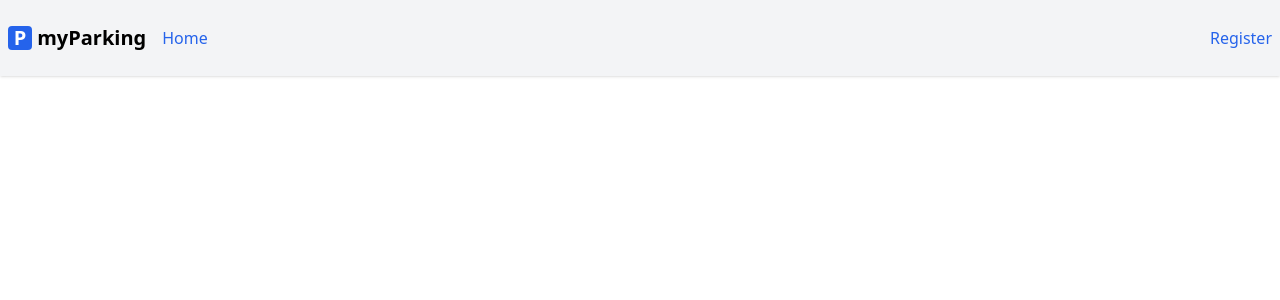
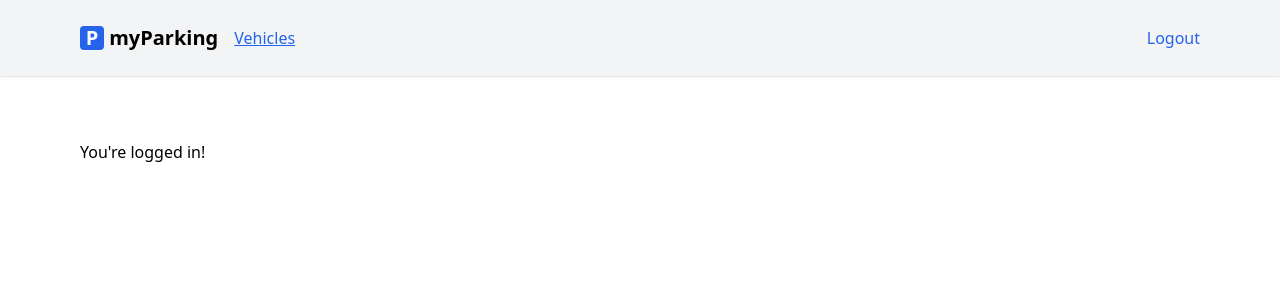
Before and after one commit to ammar4web/Car-Parking-App, a Vue app in the folder vue3/: page /vehicles in a window 1280 px wide. Shown: the top 300 px of the page. Built offline with nearby package versions, Linux system fonts and the light colour scheme; sample sign-in values are in the browser's storage.

Commit message:
Authentication

```diff
--- a/vue3/package.json
+++ b/vue3/package.json
@@ -9,6 +9,7 @@
     "lint": "eslint . --ext .vue,.js,.jsx,.cjs,.mjs --fix --ignore-path .gitignore"
   },
   "dependencies": {
+    "@vueuse/core": "^9.13.0",
     "axios": "^1.3.3",
     "pinia": "^2.0.28",
     "vue": "^3.2.45",
--- a/vue3/src/App.vue
+++ b/vue3/src/App.vue
@@ -1,10 +1,13 @@
 <script setup>
 import { RouterLink, RouterView } from "vue-router";
+import { useAuth } from "@/stores/auth";
+
+const auth = useAuth();
 </script>
 
 <template>
   <header class="py-6 bg-gray-100 shadow">
-    <div class="container md:px-2 px-4 mx-auto">
+    <div class="container lg:px-20 md:px-2 px-4 mx-auto">
       <nav class="flex gap-4 justify-between">
         <div class="flex gap-4 items-center">
           <h2 class="text-xl font-bold">
@@ -15,20 +18,33 @@ import { RouterLink, RouterView } from "vue-router";
             </div>
             myParking
           </h2>
+
+          <template v-if="auth.check">
+            <RouterLink class="router-link" :to="{ name: 'vehicles.index' }">
+              Vehicles
+            </RouterLink>
+          </template>
+          <template v-else>
             <RouterLink class="router-link" :to="{ name: 'home' }">
               Home
             </RouterLink>
+          </template>
         </div>
         <div class="flex gap-4 items-center">
+          <template v-if="auth.check">
+            <button @click="auth.logout" class="router-link">Logout</button>
+          </template>
+          <template v-else>
             <RouterLink class="router-link" :to="{ name: 'register' }">
               Register
             </RouterLink>
+          </template>
         </div>
       </nav>
     </div>
   </header>
 
-  <div class="container md:px-2 px-4 pt-8 md:pt-16 mx-auto">
+  <div class="container lg:px-20 md:px-2 px-4 pt-8 md:pt-16 mx-auto">
     <RouterView />
   </div>
 </template>
--- a/vue3/src/bootstrap.js
+++ b/vue3/src/bootstrap.js
@@ -1,7 +1,20 @@
 import axios from "axios";
+import { useAuth } from "@/stores/auth";
 
 window.axios = axios;
 
 window.axios.defaults.headers.common["X-Requested-With"] = "XMLHttpRequest";
 window.axios.defaults.withCredentials = true;
 window.axios.defaults.baseURL = "http://127.0.0.1:8100/api/v1/";
+
+window.axios.interceptors.response.use(
+  (response) => response,
+  (error) => {
+    if (error.response?.status === 401) {
+      const auth = useAuth();
+      auth.destroyTokenAndRedirectTo("register");
+    }
+
+    return Promise.reject(error);
+  }
+);
--- a/vue3/src/router/index.js
+++ b/vue3/src/router/index.js
@@ -1,4 +1,20 @@
 import { createRouter, createWebHistory } from "vue-router";
+
+function auth(to, from, next) {
+  if (!localStorage.getItem("access_token")) {
+    return next({ name: "register" });
+  }
+
+  next();
+}
+
+function guest(to, from, next) {
+  if (localStorage.getItem("access_token")) {
+    return next({ name: "vehicles.index" });
+  }
+
+  next();
+}
 
 const router = createRouter({
   history: createWebHistory(import.meta.env.BASE_URL),
@@ -11,7 +27,14 @@ const router = createRouter({
     {
       path: "/register",
       name: "register",
+      beforeEnter: guest,
       component: () => import("@/views/Auth/RegisterView.vue"),
+    },
+    {
+      path: "/vehicles",
+      name: "vehicles.index",
+      beforeEnter: auth,
+      component: () => import("@/views/Vehicles/IndexView.vue"),
     },
   ],
 });
--- /dev/null
+++ b/vue3/src/stores/auth.js
@@ -0,0 +1,36 @@
+import { computed } from "vue";
+import { defineStore } from "pinia";
+import { useStorage } from "@vueuse/core";
+import { useRouter } from "vue-router";
+
+export const useAuth = defineStore("auth", () => {
+  const router = useRouter();
+  const accessToken = useStorage("access_token", "");
+  const check = computed(() => !!accessToken.value);
+
+  function setAccessToken(value) {
+    accessToken.value = value;
+    window.axios.defaults.headers.common[
+      "Authorization"
+    ] = `Bearer ${accessToken.value}`;
+  }
+
+  function login(accessToken) {
+    setAccessToken(accessToken);
+
+    router.push({ name: "vehicles.index" });
+  }
+
+  function destroyTokenAndRedirectTo(routeName) {
+    setAccessToken(null);
+    router.push({ name: routeName });
+  }
+
+  async function logout() {
+    return window.axios.post("auth/logout").finally(() => {
+      destroyTokenAndRedirectTo("register");
+    });
+  }
+
+  return { login, logout, check, destroyTokenAndRedirectTo };
+});
--- a/vue3/src/stores/register.js
+++ b/vue3/src/stores/register.js
@@ -1,7 +1,9 @@
 import { reactive, ref } from "vue";
 import { defineStore } from "pinia";
+import { useAuth } from "@/stores/auth";
 
 export const useRegister = defineStore("register", () => {
+  const auth = useAuth();
   const errors = reactive({});
   const loading = ref(false);
   const form = reactive({
@@ -29,7 +31,7 @@ export const useRegister = defineStore("register", () => {
     return window.axios
       .post("auth/register", form)
       .then((response) => {
-        console.log(response.data);
+        auth.login(response.data.access_token);
       })
       .catch((error) => {
         if (error.response.status === 422) {
--- /dev/null
+++ b/vue3/src/views/Vehicles/IndexView.vue
@@ -0,0 +1 @@
+<template>You're logged in!</template>
```
Also changed, not shown: 1 other file (tests, documents, lock files or other folders). Lines whose indentation alone changed are shown as unchanged.
